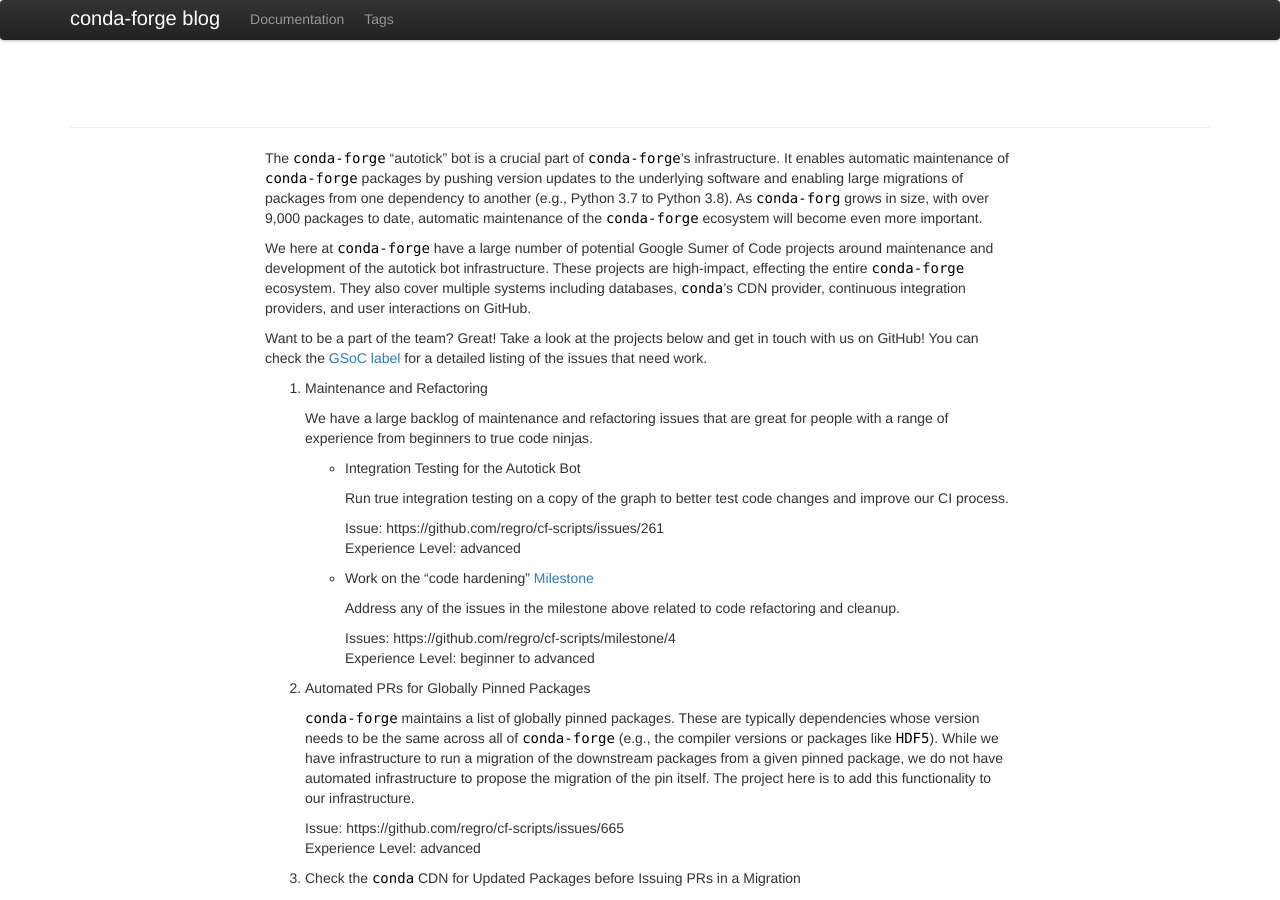
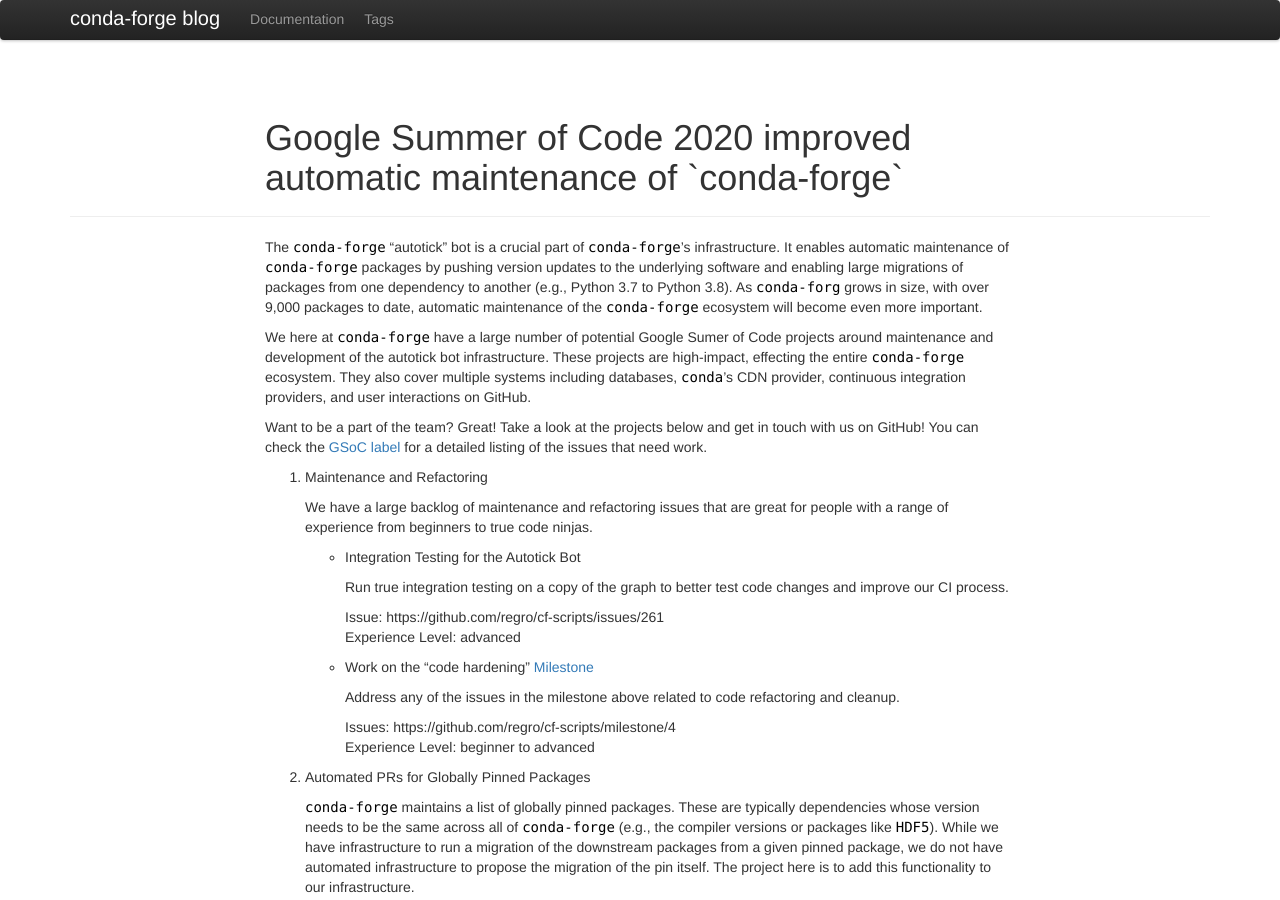
Before and after one commit to conda-forge/blog, a Jekyll site: the page built from _posts/2020-02-04-GSoC.md, in a window 1280 px wide and 900 px high. Built offline with Jekyll 4.4.1, drawn with Linux system fonts in a browser that asks for light colours; our own code applies the rules of GitHub Pages for plain Markdown files.

Commit message:
Fix baseurl

```diff
--- a/_config.yml
+++ b/_config.yml
@@ -17,7 +17,7 @@
 
 name: conda-forge blog
 description: Your Software needs in a nice package
-url: https://conda-forge.org/blog
+baseurl: /blog/
 
 # The production_url is only used when full-domain names are needed
 # such as sitemap.txt
@@ -27,7 +27,7 @@
 # Else if you are pushing to username.github.com, replace with your username.
 # Finally if you are pushing to a GitHub project page, include the project name at the end.
 #
-production_url : https://conda-forge.org/blog
+production_url : https://conda-forge.org/blog/
 
 # All Jekyll-Bootstrap specific configurations are namespaced into this hash
 #
@@ -56,7 +56,7 @@
   #   - Only the following values are falsy: ["", null, false]
   #   - When setting BASE_PATH it must be a valid url.
   #     This means always setting the protocol (http|https) or prefixing with "/"
-  BASE_PATH : https://conda-forge.org/blog
+  BASE_PATH : /blog/
 
   # By default, the asset_path is automatically defined relative to BASE_PATH plus the enabled theme.
   # ex: [BASE_PATH]/assets/themes/[THEME-NAME]
@@ -66,7 +66,7 @@
   #   http://s3.amazonaws.com/yoursite/themes/watermelon
   #   /assets
   #
-  # ASSET_PATH : false
+  ASSET_PATH : false
 
   # These paths are to the main pages Jekyll-Bootstrap ships with.
   # Some JB helpers refer to these paths; change theme here if needed.
@@ -112,8 +112,7 @@
   #   ./_includes/custom/[HELPER]
   # where [HELPER] is the name of the helper you are overriding.
 
-incremental: true
-
+incremental: false
 github: [metadata]
 kramdown:
     input: GFM
--- a/_includes/themes/twitter/default.html
+++ b/_includes/themes/twitter/default.html
@@ -24,8 +24,8 @@
     <script type="text/javascript" src="https://cdn.mathjax.org/mathjax/latest/MathJax.js?config=TeX-AMS-MML_HTMLorMML"></script>
 
     <!-- Le styles -->
-    <link rel="stylesheet" href="/blog/assets/themes/twitter/bootstrap/css/bootstrap-hybrid.css">
-    <link rel="stylesheet" href="/blog/assets/themes/twitter/css/style.css">
+    <link rel="stylesheet" href="{{site.baseurl}}assets/themes/twitter/bootstrap/css/bootstrap-hybrid.css">
+    <link rel="stylesheet" href="{{site.baseurl}}assets/themes/twitter/css/style.css">
 
     <!-- Le fav and touch icons -->
   <!-- Update these with your own images
@@ -37,7 +37,7 @@
 
 
 
-    <link href="/css/pygments/pygments.css" rel="stylesheet">
+    <link href="{{site.baseurl}}css/pygments/pygments.css" rel="stylesheet">
   </head>
 
   <body>
--- a/_posts/2020-02-04-GSoC.md
+++ b/_posts/2020-02-04-GSoC.md
@@ -1,6 +1,6 @@
 ---
 layout: post
-title: Google Summer of Code 2020: improved automatic maintenance of `conda-forge`
+title: Google Summer of Code 2020 improved automatic maintenance of `conda-forge`
 tags: []
 theme: twitter
 ---
--- a/atom.xml
+++ b/atom.xml
@@ -1,5 +1,5 @@
 ---
-layout: nil
+layout: null
 title : Atom Feed
 ---
 <?xml version="1.0" encoding="utf-8"?>
```
Also changed, not shown: index.md (+1 -1 lines), _includes/JB/is_production (line endings or trailing spaces), 9 other files.
